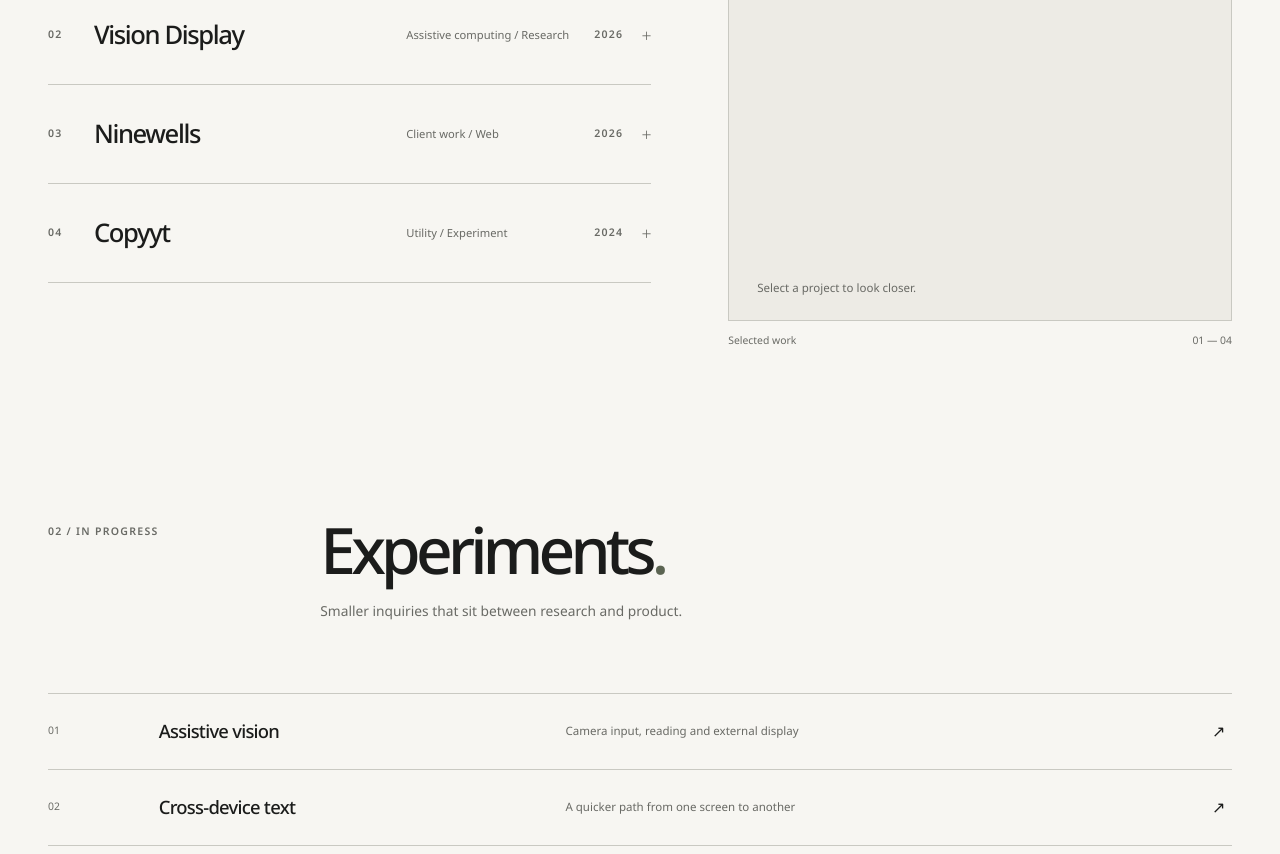
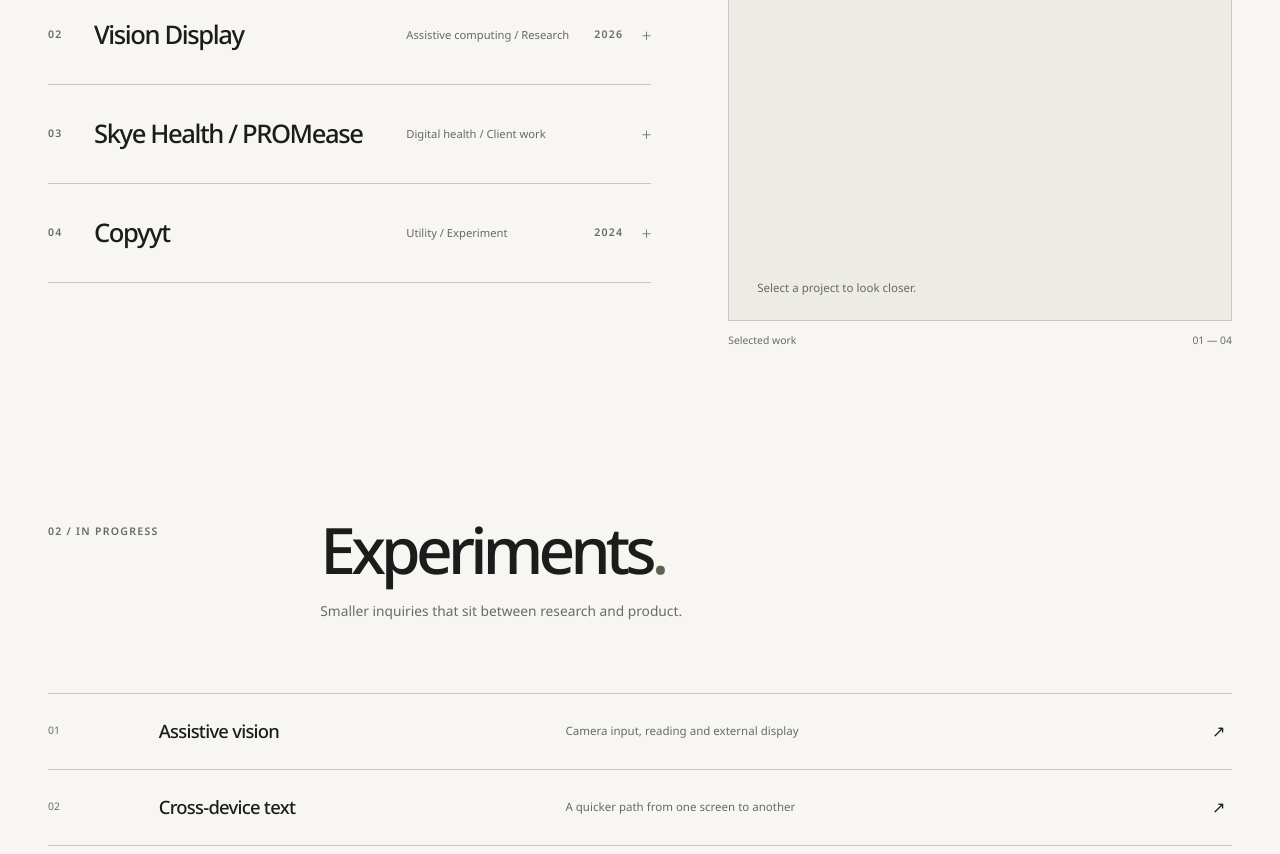
Before and after one commit to Psami-wondah/psami, a Next.js app: page / in a window 1280 px wide. Shown: the part 1280-2134 px from the top of the page. Built offline with nearby package versions, Linux system fonts and the light colour scheme.

Commit message:
feat: update project visuals and replace Ninewells with Skye Health

```diff
--- a/components/project-visual.tsx
+++ b/components/project-visual.tsx
@@ -16,11 +16,12 @@ function VisionVisual() {
     <div className="vision-controls"><span>CAMERA INPUT</span><span>OCR · VIEWPORT · DISPLAY</span></div>
   </div>;
 }
-function NinewellsVisual() {
-  return <div className="preview-art preview-ninewells" aria-hidden="true">
-    <div className="preview-topline"><span>NINEWELLS</span><span>Legal practice</span></div>
-    <div className="ninewells-editorial"><span>Clarity in every decision.</span><strong>Counsel for<br/>what comes next.</strong><i>Thoughtful legal guidance, grounded in experience.</i></div>
-    <div className="ninewells-rule"><span>EXPERTISE</span><span>PEOPLE</span><span>CONTACT</span></div>
+function SkyeHealthVisual() {
+  return <div className="preview-art preview-skye" aria-hidden="true">
+    <div className="preview-topline"><span>PROMEASE</span><span>Recovery / 003</span></div>
+    <div className="skye-overview"><span className="micro-label">POST-OP RECOVERY</span><strong>Care beyond<br/>the clinic.</strong><p>Patient-reported outcomes, in view.</p></div>
+    <div className="skye-pathway"><div><span>01</span><p>Patient enrolled</p><i>○</i></div><div><span>02</span><p>Outcome reported</p><i>○</i></div><div><span>03</span><p>Care team review</p><i>○</i></div></div>
+    <div className="skye-foot"><span>CARE PATHWAY</span><span>CLINICIAN VIEW ↗</span></div>
   </div>;
 }
 function CopyytVisual() {
@@ -29,7 +30,7 @@ function CopyytVisual() {
     <div className="copyyt-transfer"><div className="copyyt-device"><span>DESKTOP</span><p>Something worth keeping, wherever you go.</p><small>Copied ✓</small></div><div className="copyyt-arrow">→</div><div className="copyyt-device compact"><span>MOBILE</span><p>Something worth keeping, wherever you go.</p><small>Received</small></div></div>
   </div>;
 }
-const visuals = { koinovera: KoinoveraVisual, vision: VisionVisual, ninewells: NinewellsVisual, copyyt: CopyytVisual };
+const visuals = { koinovera: KoinoveraVisual, vision: VisionVisual, "skye-health": SkyeHealthVisual, copyyt: CopyytVisual };
 export default function ProjectVisual({ project }: VisualProps) {
   const Visual = project.visual ? visuals[project.visual] : null;
   return Visual ? <Visual /> : null;
--- a/lib/site-data.ts
+++ b/lib/site-data.ts
@@ -7,7 +7,7 @@ export type Project = {
   role: string;
   focus: string;
   technologies: string[];
-  visual?: "koinovera" | "vision" | "ninewells" | "copyyt";
+  visual?: "koinovera" | "vision" | "skye-health" | "copyyt";
   status?: string;
   liveUrl?: string;
   githubUrl?: string;
@@ -50,7 +50,8 @@ export const projects: Project[] = [
     id: "koinovera", name: "Koinovera", category: "Evidence platform / Product", year: "2026",
     summary: "A community-powered platform for collecting and evaluating evidence around claims and topics.",
     role: "Founder / Engineer", focus: "Product design, frontend, backend APIs, and search-assisted evidence tooling.",
-    technologies: ["React", "NestJS", "PostgreSQL"], visual: "koinovera", status: "In development",
+    technologies: ["React", "NestJS", "PostgreSQL"], visual: "koinovera", status: "Live",
+    liveUrl: "https://koinovera.com/",
   },
   {
     id: "vision-display", name: "Vision Display", category: "Assistive computing / Research", year: "2026",
@@ -59,22 +60,22 @@ export const projects: Project[] = [
     technologies: ["Computer vision", "Mobile", "OCR"], visual: "vision", status: "Research project",
   },
   {
-    id: "ninewells", name: "Ninewells", category: "Client work / Web", year: "2026",
-    summary: "A modern digital presence for a law firm, with an emphasis on premium positioning, usability, and presentation.",
-    role: "Engineer", focus: "Editorial presentation, responsive interaction, and usable navigation.",
-    technologies: ["Web", "Frontend", "Responsive design"], visual: "ninewells",
+    id: "skye-health", name: "Skye Health / PROMease", category: "Digital health / Client work",
+    summary: "A platform for monitoring post-operative recovery through patient-reported outcomes and clinical follow-up workflows.",
+    role: "Software engineer", focus: "Procedure-specific outcome collection, care timelines, and clinical data presentation.",
+    technologies: ["FHIR", "SNOMED CT", "Analytics"], visual: "skye-health", status: "Live",
+    liveUrl: "https://skyehealth.net/",
   },
   {
     id: "copyyt", name: "Copyyt", category: "Utility / Experiment", year: "2024",
     summary: "A lightweight cross-device clipboard experiment for moving copied text between devices.",
     role: "Product engineer", focus: "A low-friction browser extension and cross-device text transfer.",
     technologies: ["Chrome Extension", "JavaScript", "Web APIs"], visual: "copyyt",
-    liveUrl: "https://copyyt.psami.com",
+    liveUrl: "https://copyyt.com/", status: "Live",
   },
 ];
 
 export const professionalProjects: Project[] = [
-  { id: "skye-health", name: "Skye Health / PROMease", category: "Clinical analytics", summary: "A platform combining clinical data with patient-reported outcomes for surgical insight.", role: "Software engineer", focus: "Outcome collection, care timelines, and clinical analysis.", technologies: ["FHIR", "SNOMED", "Analytics"], liveUrl: "https://skyehealth.net/" },
   { id: "health-anchor", name: "Health Anchor", category: "Healthtech", summary: "A digital pathway platform for clinical appointment booking and referrals.", role: "Software engineer", focus: "Booking, reporting, EHR interoperability, and APIs.", technologies: ["Care pathways", "FHIR", "APIs"], liveUrl: "https://healthanchor.co.uk/" },
   { id: "rie-ticket", name: "Rie Ticket", category: "Event technology", summary: "An event ticketing experience with a clear purchase flow and online payments.", role: "Frontend engineer", focus: "Event discovery and payment interactions.", technologies: ["React", "Paystack", "JavaScript"] },
   { id: "billza", name: "Billza", category: "Fintech", summary: "A utility and bill payment platform connected to provider services.", role: "Full-stack engineer", focus: "Payment and utility-provider integrations.", technologies: ["Django", "Monnify", "Tiqwa"] },
```
Also changed, not shown: app/globals.css (+11 -6 lines).
